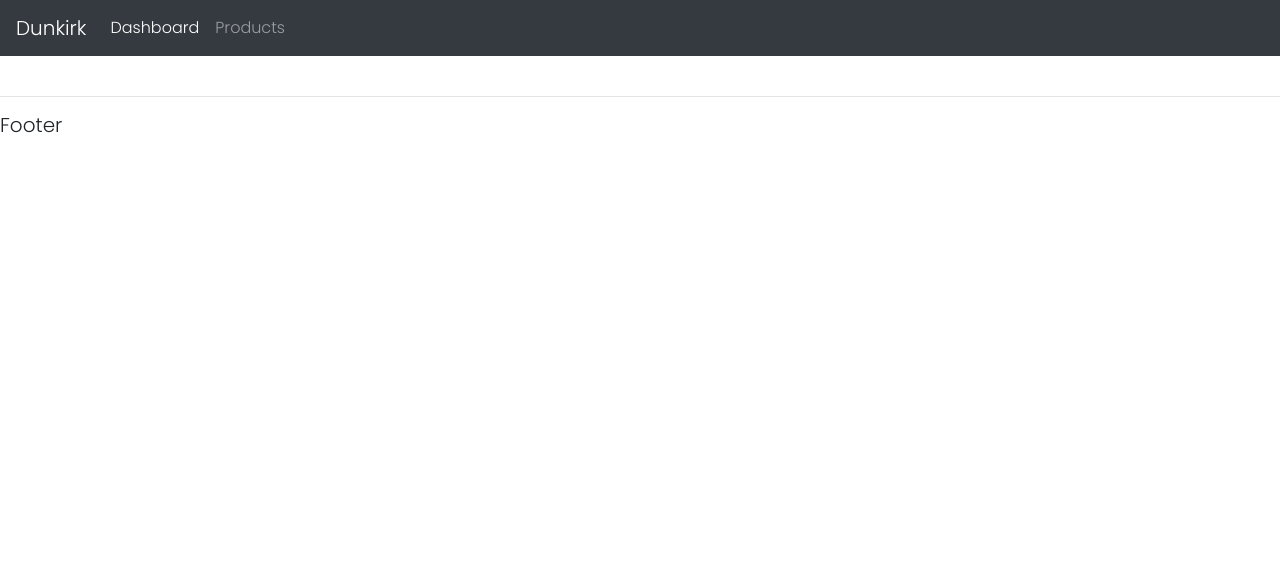
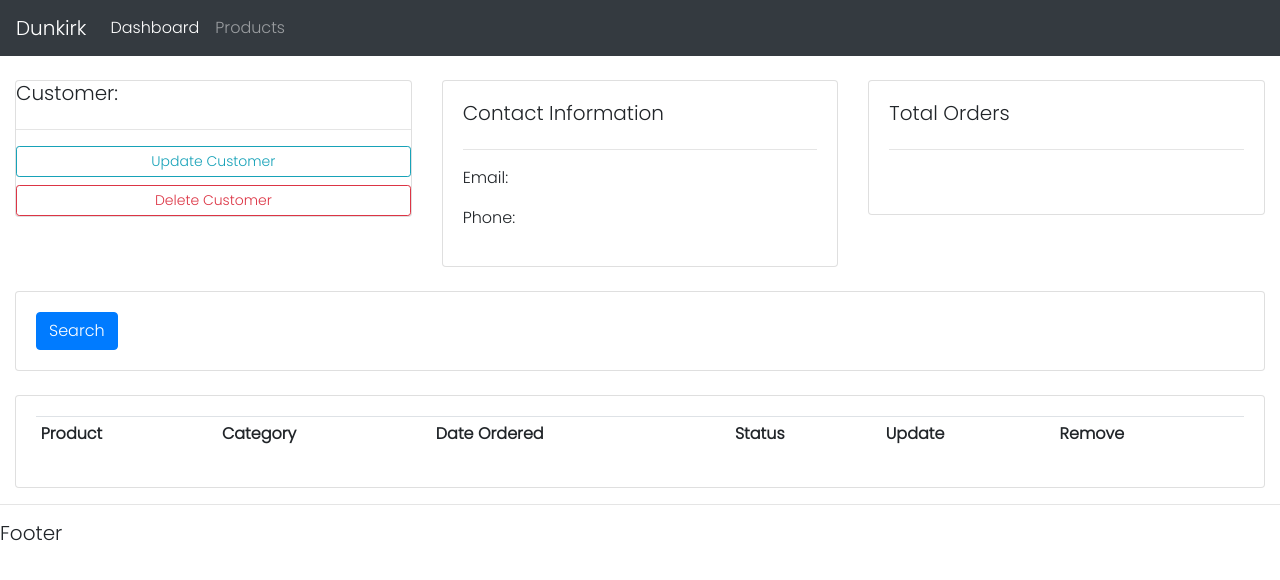
Before and after one commit to AlexC01/Django_APP, a Django app: page /customer/ in a window 1280 px wide. Shown: the top 580 px of the page. Run offline with Django 3.2, Linux system fonts and the light colour scheme; lists and menus that the app fills with data are empty; some libraries are stand-ins or nearby versions.

Commit message:
customer html

```diff
--- a/accounts/templates/accounts/customer.html
+++ b/accounts/templates/accounts/customer.html
@@ -3,4 +3,62 @@
 {% block content %}
 <br>
 
+<div class="row">
+    <div class="col-md">
+        <div class="card bard-body">
+            <h5>Customer: </h5>
+            <hr>
+            <a href="" class="btn btn-outline-info btn-sm btn-block">Update Customer</a>
+            <a href="" class="btn btn-outline-danger btn-sm btn-block">Delete Customer</a>
+        </div>
+    </div>
+
+
+<div class="col-md">
+    <div class="card card-body">
+        <h5>Contact Information</h5>
+        <hr>
+        <p>Email: </p>
+        <p>Phone: </p>
+    </div>
+</div>
+
+<div class="col-md">
+    <div class="card card-body">
+        <h5>Total Orders</h5>
+        <hr>
+        <h1 style="text-align: center; padding: 10px;"></h1>
+    </div>
+</div>
+
+</div>
+<br>
+<div class="row">
+    <div class="col">
+        <div class="card card-body">
+            <form method="get">
+                <button class="btn btn-primary" type="submit">Search</button>
+            </form>
+        </div>
+    </div>
+</div>
+<br>
+
+<div class="row">
+    <div class="col-md">
+        <div class="card card-body">
+            <table class="table table-sm">
+                <tr>
+                    <th>Product</th>
+                    <th>Category</th>
+                    <th>Date Ordered</th>
+                    <th>Status</th>
+                    <th>Update</th>
+                    <th>Remove</th>
+                </tr>
+            </table>
+        </div>
+    </div>
+</div>
+
 {% endblock %}
```
